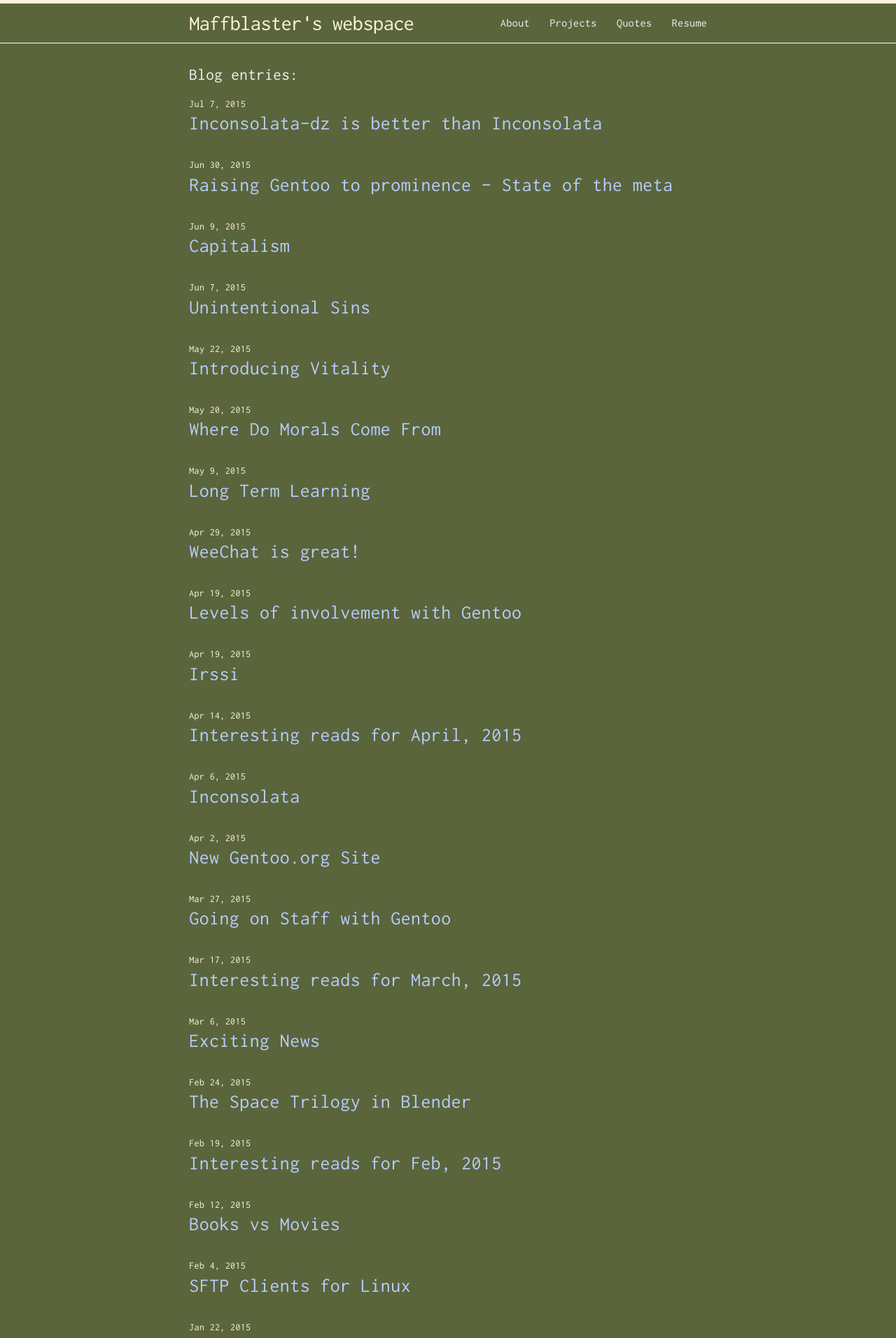
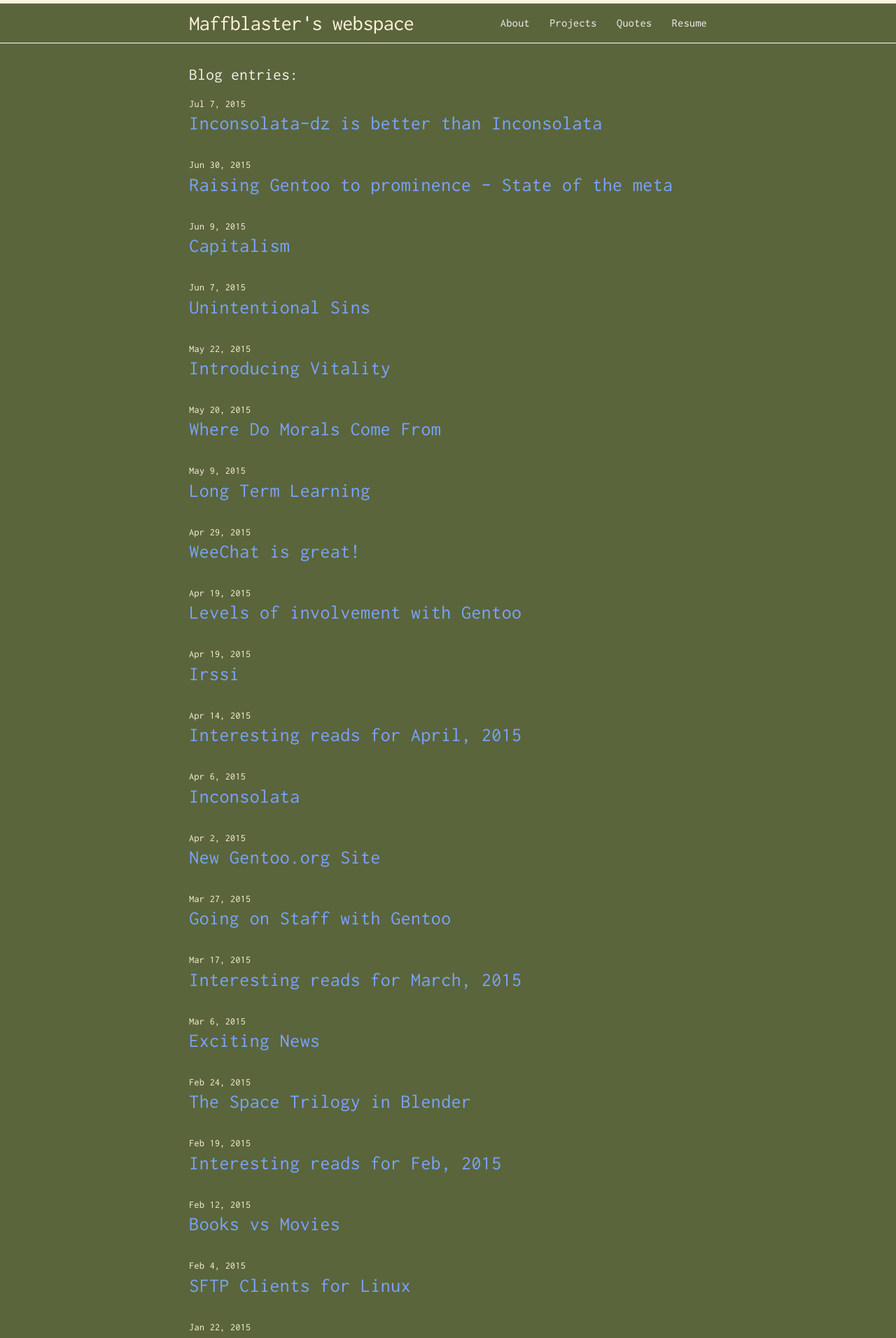
Before and after one commit to maffblaster/maffblaster.github.io, a Jekyll site: the page built from index.html, in a window 1280 px wide. Shown: the top 1912 px of the page at 70% size. Built offline with Jekyll 4.4.1, drawn with Linux system fonts in a browser that asks for light colours.

Commit message:
Links are now a bit darker.

```diff
--- a/css/main.scss
+++ b/css/main.scss
@@ -19,7 +19,7 @@ $spacing-unit:     30px;
 // Updated background color
 $text-color:       #f2f2f2;
 $background-color: #5b653c;
-$brand-color:      #b7ceff;
+$brand-color:      #7aa4ff;
 
 $cream-color:       #fff4dd;
 $cream-color-light: lighten($cream-color, 40%);
```
